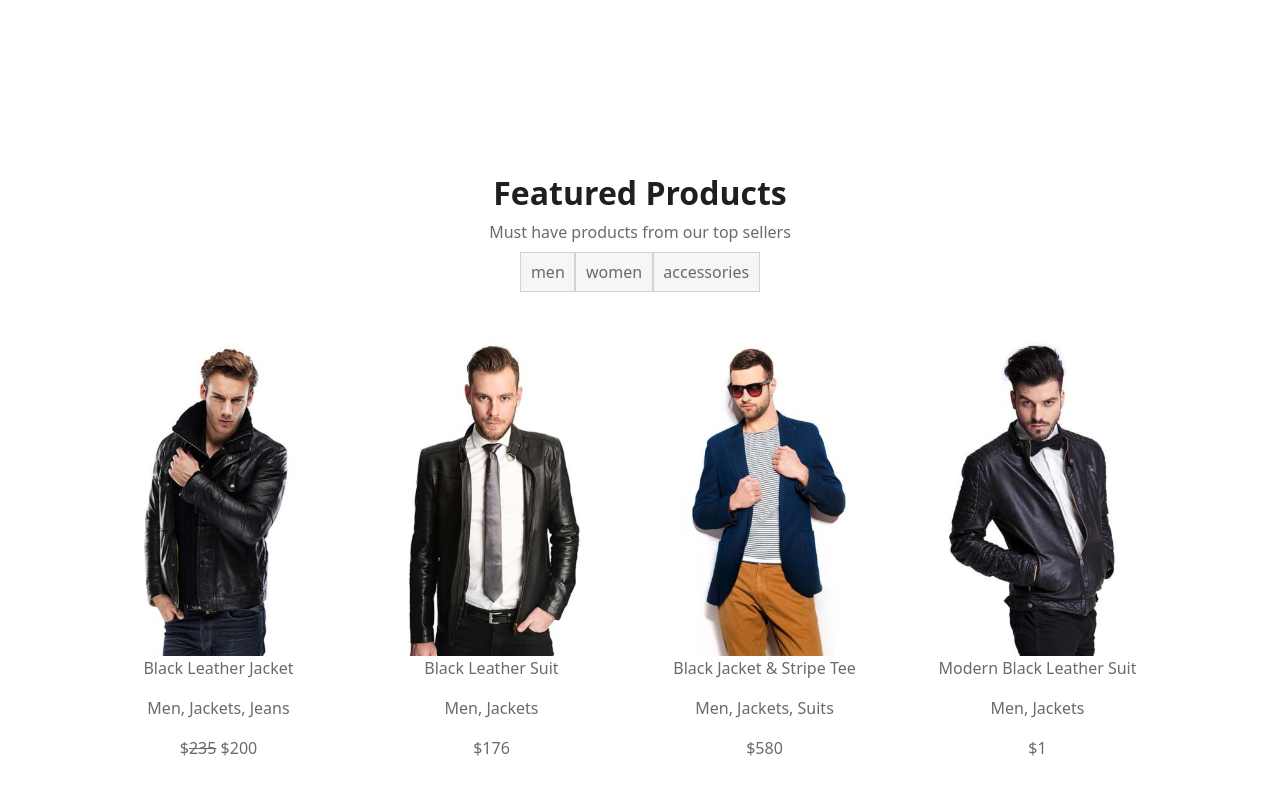
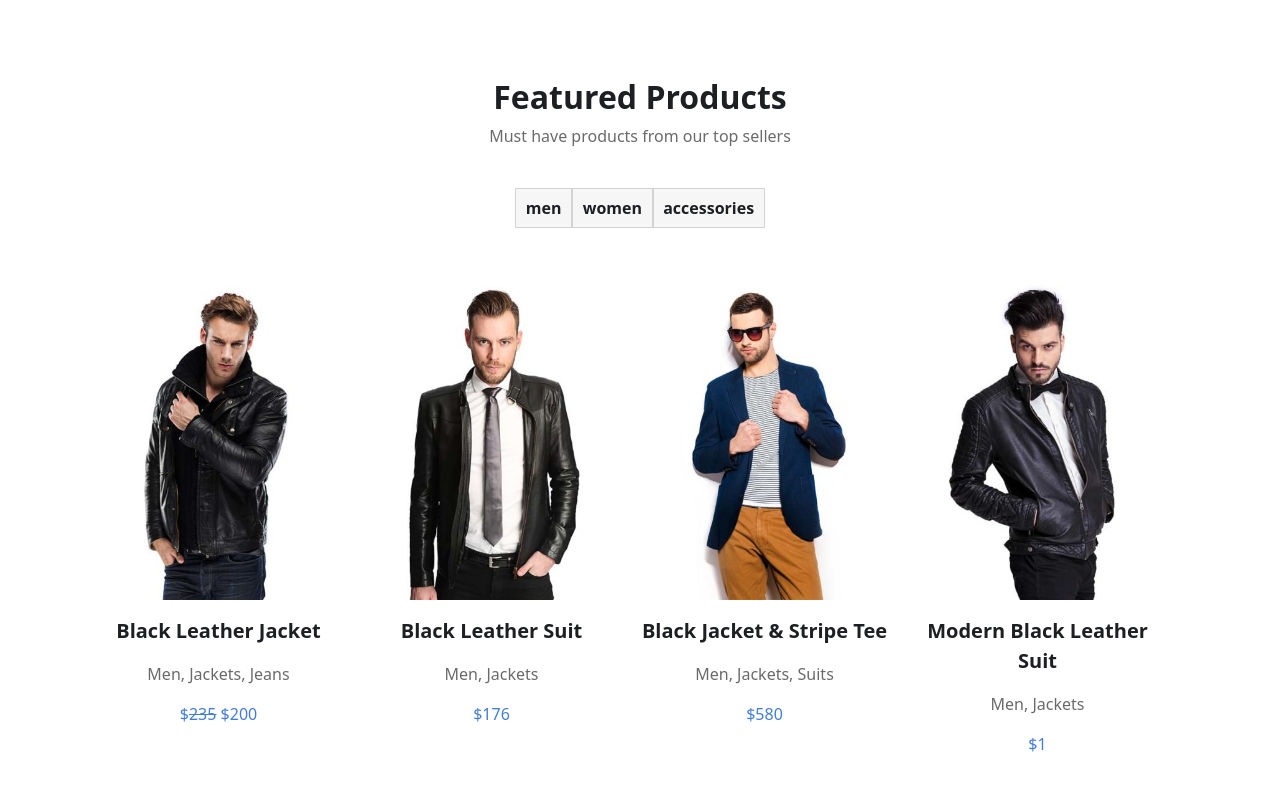
Before and after one commit to giovannilampis/proj-html-vuejs, a Vue app: page / in a window 1280 px wide. Shown: the part 620-1420 px from the top of the page. Built offline with nearby package versions, Linux system fonts and the light colour scheme.

Commit message:
change layout in FeaturedProductsComp

```diff
--- a/src/components/FeaturedCard.vue
+++ b/src/components/FeaturedCard.vue
@@ -12,7 +12,7 @@
         <div>
             <img :src="'/images/' + product.image" alt="{{ product.name }}">
         </div>
-        <p>{{ product.title }}</p>
+        <p class="product_title fs-5 fw-bold">{{ product.title }}</p>
         <p>{{ product.description }}</p>
         <span v-if="product.sale_price != null">
             $<del>{{ product.price }}</del> ${{ product.sale_price }}
@@ -30,4 +30,17 @@
 
 @use '../style/partials/mixins' as *;
 
+.product_title {
+    color: $down_footer;
+    padding-top: 1rem;
+}
+
+span {
+    color: $havelock_blue;
+}
+
+img {
+    padding-top: 2rem;
+}
+
 </style>
--- a/src/components/FeaturedProductsComp.vue
+++ b/src/components/FeaturedProductsComp.vue
@@ -26,7 +26,7 @@ export default {
             <div>
                 <span @click="current_tab = index" v-for="(tab, index) of products" :key="index" class="select-category">{{ index }}</span>
             </div>
-            <div class="container-fluid row py-5">
+            <div class="container-fluid row py-4">
                 <FeaturedCard v-for="product,index of products[current_tab]" :key="index"
                     :product="product">
 
@@ -44,7 +44,8 @@ export default {
 @use '../style/partials/mixins' as *;
 
 section {
-    padding-top: 12rem;
+    padding-top: 6rem;
+    padding-bottom: 4rem;
     text-align: center;
 }
 
@@ -54,10 +55,17 @@ section {
     border: 1px solid lightgray;
     padding: 0.5rem 0.6rem;
     background-color: $gray_light;
+    color: $down_footer;
+    font-weight: bold;
     cursor: pointer;
 }
 
 .select-category:hover {
     background-color: $white;
 }
+
+p {
+    padding-bottom: 2rem;
+}
+
 </style>
```
